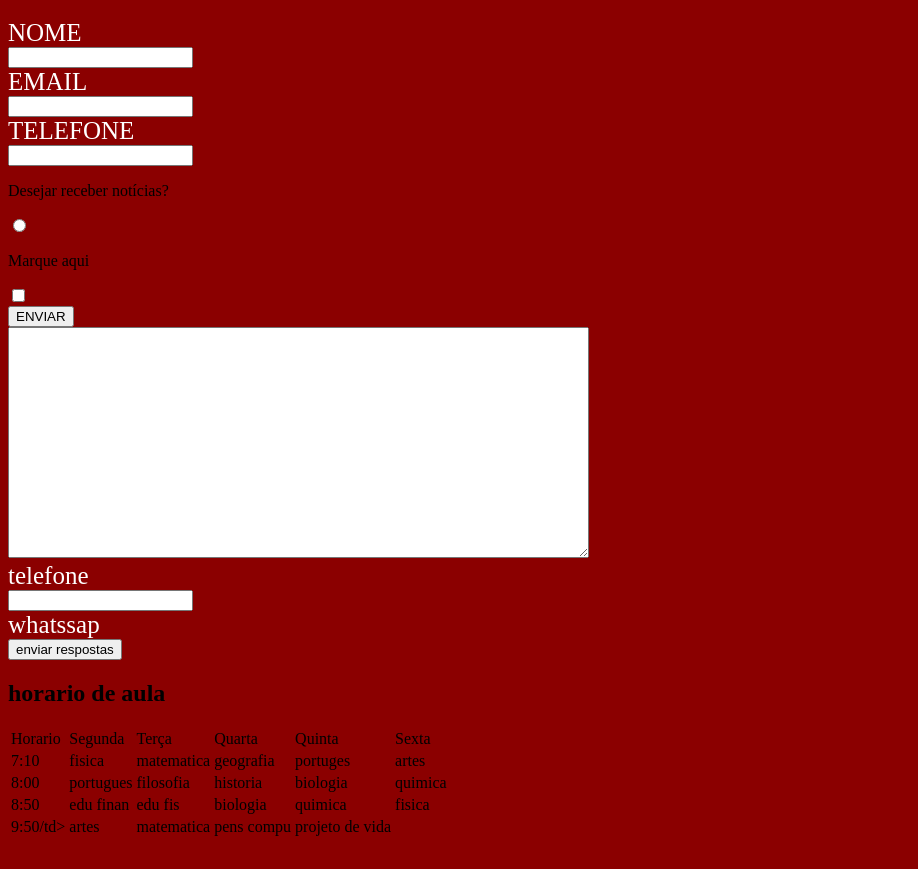
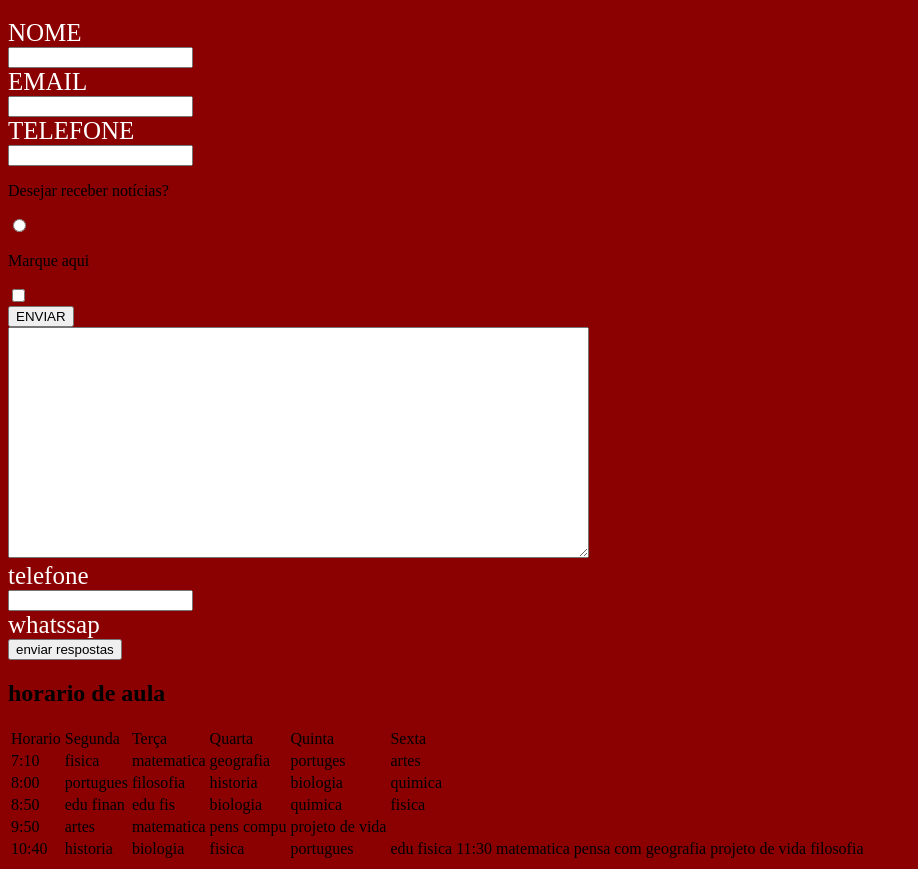
Before and after one commit to breyllad/formulario, a plain HTML site: page index.html in a window 1280 px wide. Shown: the part 61-930 px from the top of the page, without its empty margins (0-918 px from the left). Before the commit the page ends 908 px from the top, so only its background shows below. Drawn offline with Linux system fonts and the light colour scheme.

Commit message:
Update index.html

```diff
--- a/index.html
+++ b/index.html
@@ -95,13 +95,26 @@
                <td>fisica</td>
             </tr>
             <tr>
-               <td>9:50/td>
+               <td>9:50</td>
                <td>artes</td>
                <td>matematica</td>
                <td>pens compu</td>
                <td>projeto de vida</td>
                <td></td>
             </tr>
+             <td>10:40</td>
+               <td>historia</td>
+               <td>biologia</td>
+               <td>fisica</td>
+               <td>portugues</td>
+               <td>edu fisica</td>
+
+             <td>11:30</td>
+               <td>matematica</td>
+               <td>pensa com</td>
+               <td>geografia</td>
+               <td>projeto de vida</td>
+               <td>filosofia</td>
 
          </body>
       <html>
```
